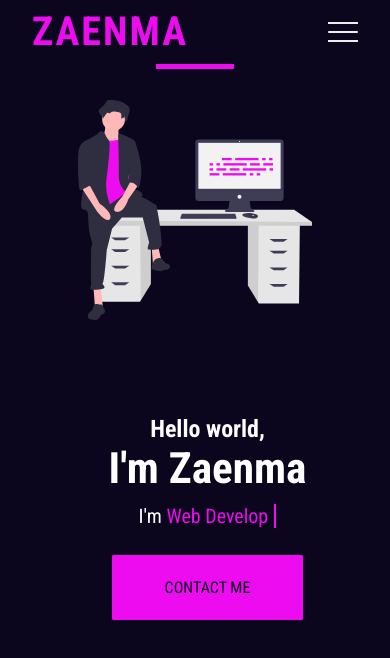
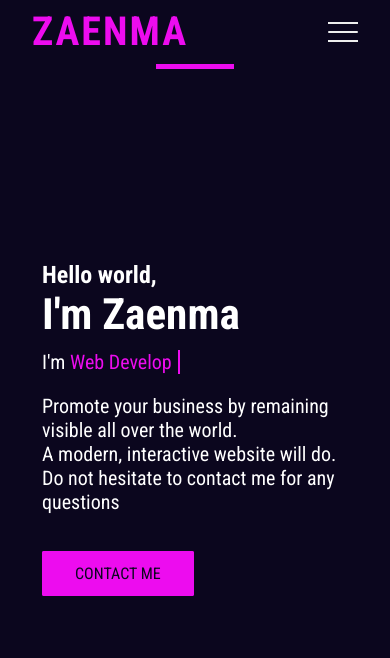
Before and after one commit to Zaenma/Zaenma, a plain HTML site: page index.html in a window 390 px wide. Drawn offline with Linux system fonts and the light colour scheme.

Commit message:
Troisième commit le 1/07/2021

```diff
--- a/css/responsive.css
+++ b/css/responsive.css
@@ -4,27 +4,12 @@
     }
 
     .page {
-        width: 90vw;
+        padding: 0 10px;
+        width: 85vw;
     }
 
     .description {
         font-size: 20px;
-    }
-
-    .home-section {
-        text-align: center;
-        margin-top: 20vh;
-        flex-direction: column;
-    }
-
-
-    .image img {
-        width: 60vw;
-        margin-left: 20px;
-        margin-right: 20px;
-        position: absolute;
-        top: 100px;
-        right: 15%;
     }
 
     .container.active .main {
@@ -51,13 +36,14 @@
 }
 
 @media (max-width: 400px) {
-    .image {
-        /* display: none; */
+    .btn {
+        padding: 10px 30px;
     }
 }
 
-@media (max-width: 333px) {
-    .home-section {
-        margin-top: 20px;
+@media (max-width: 640px) {
+
+    .image {
+        display: none;
     }
 }
--- a/css/style.css
+++ b/css/style.css
@@ -391,6 +391,12 @@ ul {
  .description {
    font-size: 30px;
    margin-top: 10px;
+   margin-bottom: 20px;
+ }
+
+ .description-1 {
+   margin-top: 0;
+   font-size: 20px;
    margin-bottom: 50px;
  }
 
@@ -404,9 +410,10 @@ ul {
 
  .image img {
    width: 30vw;
-  position: absolute;
-  top: 120px;
-  right: 5%;
+   /* position: absolute; */
+   /* top: 120px; */
+   /* right: 5%; */
+   align-items: center;
  }
 
  .infos {
--- a/index.html
+++ b/index.html
@@ -33,6 +33,9 @@
                                         <h2 class="">Hello world,</h2>
                                         <h2 class="title">I'm Zaenma</h2>
                                         <p class="description">I'm <span class="infos"></span> <span class="cursor">&nbsp;</span></p>
+                                        <div class="description-1">
+                                            <p>Promote your business by remaining visible all over the world. <br> A modern, interactive website will do. Do not hesitate to contact me for any questions</p>
+                                        </div>
                                         <a href="" class="btn">Contact me</a>
                                     </div>
                                 </div>
@@ -67,6 +70,12 @@
                                     </div>
                                 </section>
 
+                                <section>
+                                    <div class="page hidden" id="archivements">
+                                        <h2 class="">Archivements</h2>
+                                    </div>
+                                </section>
+
                                 <!-- Contact section -->
                                 <section class="" id="">
                                     <div class="page hidden" id="contact">
@@ -85,8 +94,8 @@
                                                     <li class="bulle"> <a href=""> <i class="fab fa-instagram"></i></a> </li>
                                                     <li class="bulle"> <a href=""> <i class="fab fa-github"></i></a> </li>
                                                     <li class="bulle"> <a href=""> <i class="fab fa-linkedin"></i></a> </li>
-                                                    <!-- <li class="bulle"> <a href=""><img src="./images/insta.svg" class="logo-medias"></a> </li>
-                                                    <li class="bulle"> <a href=""><img src="./images/github.svg" class="logo-medias"></a></li> -->
+                                                    <!-- <li class="bulle"> <a href=""><img src="./images/insta.svg" class="logo-medias"></a> </li> -->
+                                                    <!-- <li class="bulle"> <a href=""><img src="./images/github.svg" class="logo-medias"></a></li> -->
                                                 </ul>
                                             </div>
                                         </div>
@@ -122,12 +131,12 @@
                 <li>
                     <a href="#" style="--i: 0.15s;" class="portfolio lien" id="portfolio">Portfolio</a>
                 </li>
+                <li>
+                    <a href="#" style="--i: 0.2s;" class="archivements lien" id="archivements">Archivements</a>
+                </li>
                 <!-- <li>
-            <a href="#" style="--i: 0.2s;">Testimonials</a>
-          </li>
-          <li>
-            <a href="#" style="--i: 0.25s;">About</a>
-          </li> -->
+                    <a href="#" style="--i: 0.25s;">About</a>
+                </li> -->
                 <li>
                     <a href="#" style="--i: 0.3s;" class="contact lien" id="contact">Contact</a>
                 </li>
```
Lines whose indentation alone changed are shown as unchanged.
